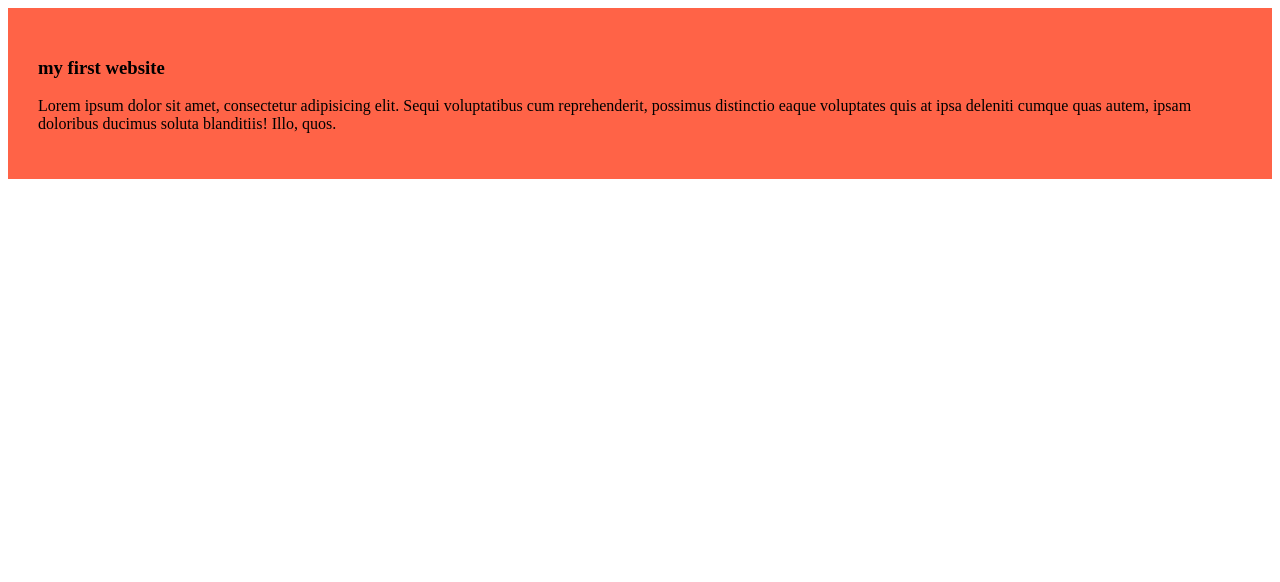
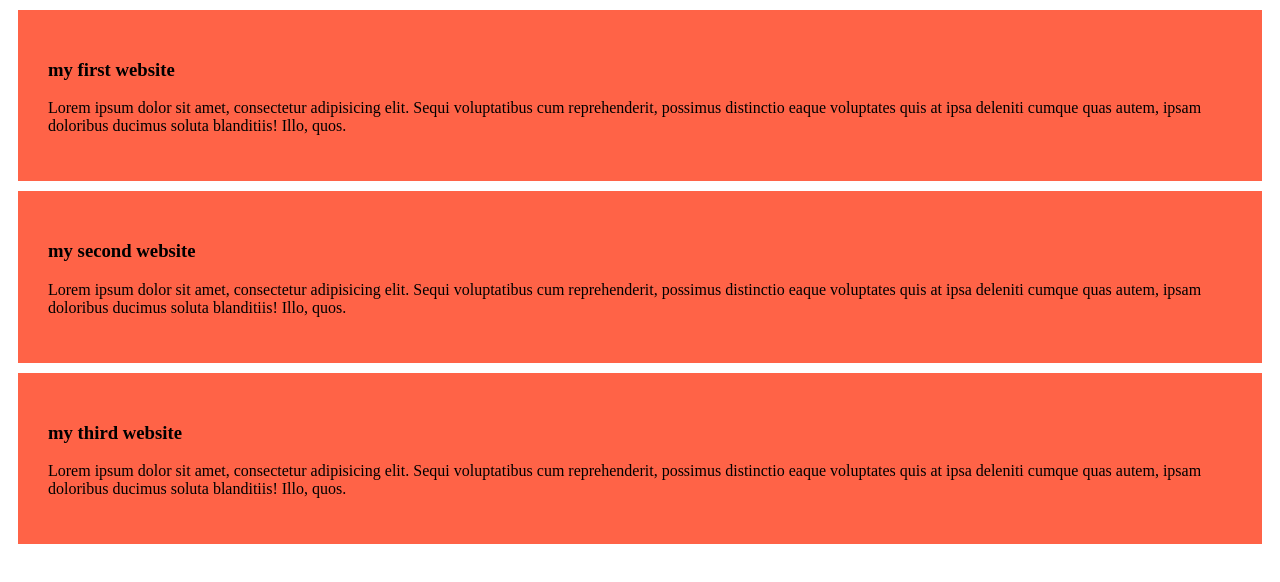
Before and after one commit to tasad44/tuhin-first-github, a plain HTML site: page index.html in a window 1280 px wide. Drawn offline with Linux system fonts and the light colour scheme.

Commit message:
my second and third blog

```diff
--- a/index.html
+++ b/index.html
@@ -12,5 +12,15 @@
         </h3>
         <p>Lorem ipsum dolor sit amet, consectetur adipisicing elit. Sequi voluptatibus cum reprehenderit, possimus distinctio eaque voluptates quis at ipsa deleniti cumque quas autem, ipsam doloribus ducimus soluta blanditiis! Illo, quos.</p>
     </div>
+    <div>
+        <h3>my second website
+        </h3>
+        <p>Lorem ipsum dolor sit amet, consectetur adipisicing elit. Sequi voluptatibus cum reprehenderit, possimus distinctio eaque voluptates quis at ipsa deleniti cumque quas autem, ipsam doloribus ducimus soluta blanditiis! Illo, quos.</p>
+    </div>
+    <div>
+        <h3>my third website
+        </h3>
+        <p>Lorem ipsum dolor sit amet, consectetur adipisicing elit. Sequi voluptatibus cum reprehenderit, possimus distinctio eaque voluptates quis at ipsa deleniti cumque quas autem, ipsam doloribus ducimus soluta blanditiis! Illo, quos.</p>
+    </div>
 </body>
 </html>
--- a/styles/blog.css
+++ b/styles/blog.css
@@ -1,4 +1,5 @@
 div{
     background-color: tomato;
     padding: 30px;
+    margin: 10px;
 }
```
